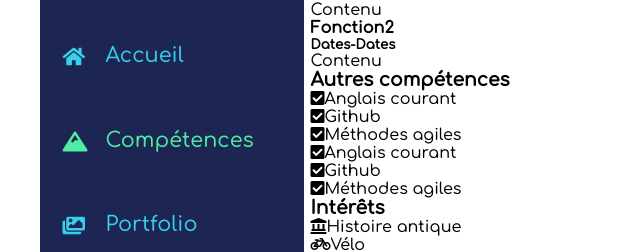
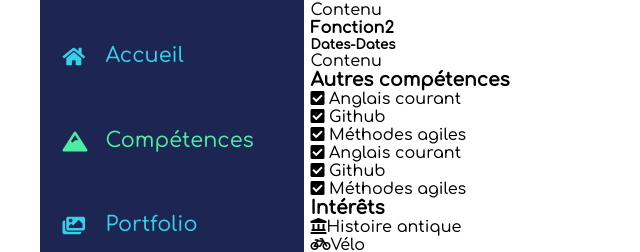
Before and after one commit to S0Imyr/site_perso, a React (Create React App) app: page /skills in a window 1280 px wide. Shown: the part 270-522 px from the top of the page, without its empty margins (0-640 px from the left). Built offline with nearby package versions, Linux system fonts and the light colour scheme; a web font is replaced by a local one.

Commit message:
add tools

```diff
--- a/src/components/skills/OtherSkills.js
+++ b/src/components/skills/OtherSkills.js
@@ -2,27 +2,31 @@ import React from 'react';
 
 const OtherSkills = () => {
     return (
-        <div>
         <div className="otherSkills">
             <h3>Autres compétences</h3>
             <div className="list">
                 <ul>
                     <li> <i className="fas fa-check-square"></i>
-                        Anglais courant</li>
+                    <span> Anglais courant</span>
+                    </li>
                     <li> <i className="fas fa-check-square"></i>
-                        Github</li>
+                    <span> Github</span>
+                    </li>
                     <li> <i className="fas fa-check-square"></i>
-                        Méthodes agiles</li>
+                    <span> Méthodes agiles</span>
+                    </li>
                 </ul>
                 <ul>
                     <li> <i className="fas fa-check-square"></i>
-                        Anglais courant</li>
+                    <span> Anglais courant</span>
+                    </li>
                     <li> <i className="fas fa-check-square"></i>
-                        Github</li>
+                    <span> Github</span>
+                    </li>
                     <li> <i className="fas fa-check-square"></i>
-                        Méthodes agiles</li>
+                    <span> Méthodes agiles</span>
+                    </li>
                 </ul>
-                </div>
             </div>
         </div>
     );
```
Lines whose indentation alone changed are shown as unchanged.
